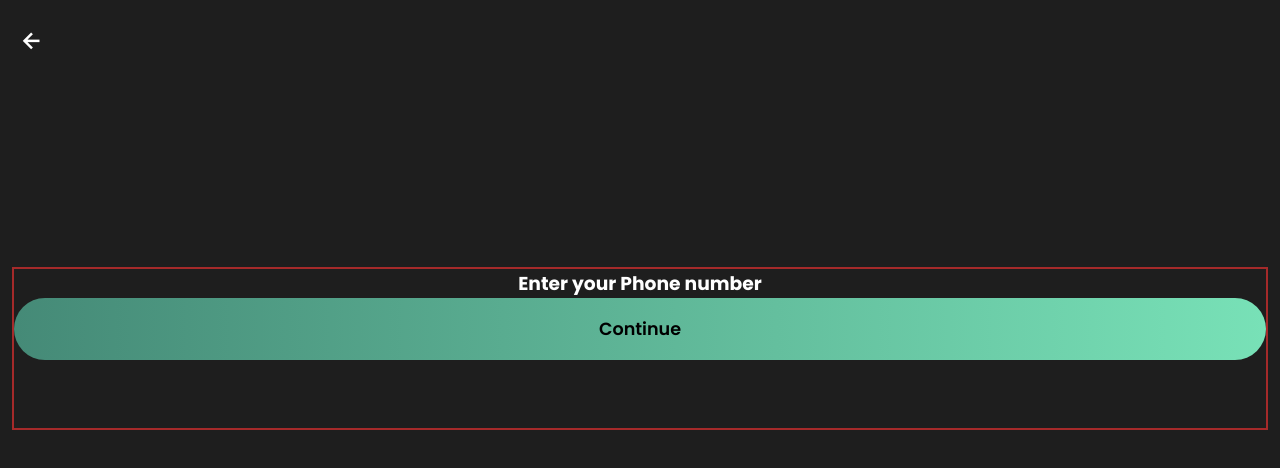
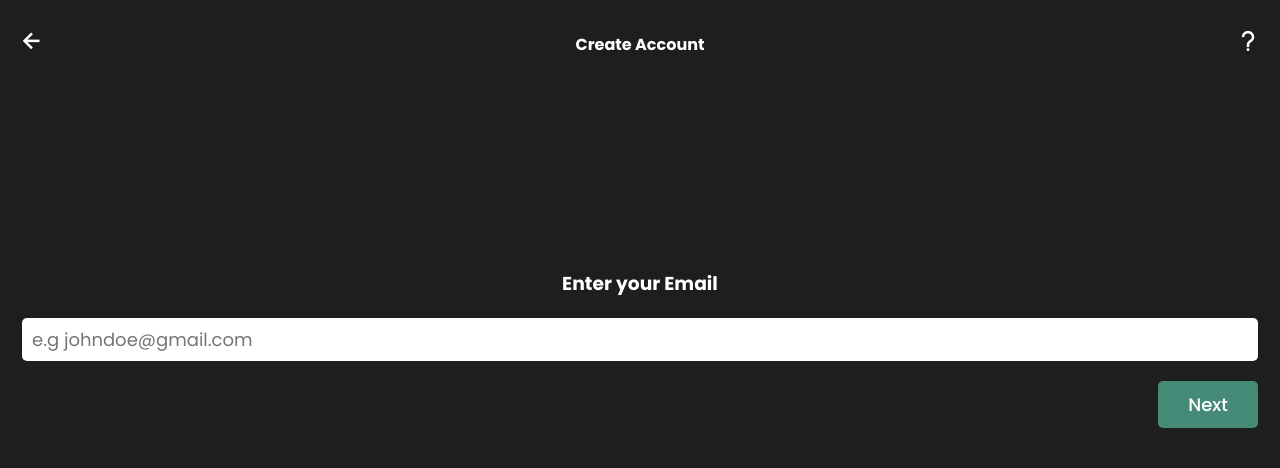
Before and after one commit to philips-of-ng/Chatee, a React (Vite) app: page / in a window 1280 px wide. Both pictures are taken after a click on the button "Get Started". Shown: the top 468 px of the page. Built offline with nearby package versions, Linux system fonts and the light colour scheme; no server answers.

Commit message:
life drama

```diff
--- a/src/assets/assets.js
+++ b/src/assets/assets.js
@@ -1,8 +1,9 @@
 import chatee_logo from './chatee.png'
 import intro_img from './intro.png'
+import upload_image from './input_picture.png'
 
 const assets = {
-  chatee_logo, intro_img
+  chatee_logo, intro_img, upload_image
 }
 
 export default assets
--- /dev/null
+++ b/src/auth/SignUp.jsx
@@ -0,0 +1 @@
+rafce
--- a/src/css/welcome-page.css
+++ b/src/css/welcome-page.css
@@ -1,3 +1,7 @@
+:root {
+  --color-main: rgb(69, 138, 119)
+}
+
 *{
   font-family: 'Poppins', Verdana, Geneva, Tahoma, sans-serif;
 }
@@ -75,7 +79,7 @@
 
 .main-btn {
   width: 100%;
-  padding: 18px;
+  padding: 14px;
   font-weight: 600;
   font-size: 1.1em;
   border-radius: 35px;
@@ -121,6 +125,10 @@
 .sign-up .sign-up-top {
   width: 100%;
   padding: 10px 5px;
+  display: flex;
+  justify-content: space-between;
+  align-items: center;
+  color: white;
   /* border: 2px solid green; */
 }
 
@@ -142,15 +150,66 @@
 }
 
 .sign-up-main .sum-inner {
-  height: 30%;
+  /* height: 30%; */
   width: 100%;
-  border: 2px solid brown;
+  /* border: 2px solid brown; */
   color: white;
   text-align: center;
 }
 
+.one-input-module {
+  /* border: 2px solid green; */
+  padding: 10px;
+}
 
+.one-input-module h3 {
+  /* margin-bottom: 10px; */
+}
+.one-input-module input {
+  width: 100%;
+  font-size: 18px;
+  padding: 8px 10px;
+  border-radius: 5px;
+  margin: 20px 0;
+  border: none;
+  outline: none;
+}
 
+.next-btn {
+  display: block;
+  margin-left: auto;
+  padding: 10px 30px;
+  background-color: var(--color-main);
+  color: white;
+  font-size: 18px;
+  font-weight: 500;
+  border: none;
+  border-radius: 5px;
+  /* margin-block: 20px; */
+}
+
+.input-image-div {
+  position: relative;
+  width: fit-content;
+  margin: 20px auto;
+}
+
+.input-image-div button {
+  position: absolute;
+  width: 40px;
+  height: 40px;
+  border-radius: 100%;
+  bottom: 10px;
+  right: 10px;
+}
+
+.input-picture {
+  border-radius: 100%;
+  width: 150px;
+  height: 150px;
+  object-fit: cover;
+  object-position: center;
+}
 
 
 
--- a/src/pages/WelcomePage.jsx
+++ b/src/pages/WelcomePage.jsx
@@ -12,13 +12,21 @@ const WelcomePage = () => {
   // Views: welcome → welcome-2 → sign-up
   const [currentView, setCurrentView] = useState("welcome");
 
-  // Actual state
+  //Inner views: SignUp - su-email, su-password, su-username | SignIn - si-email, si-password
+  const [currentInnerView, setCurrentInnerView] = useState("")
+
+
+  // Actual states
   const [otp, setOtp] = useState("")
   const [phoneNumber, setPhoneNumber] = useState("")
   const [confirmationResult, setConfirmationResult] = useState(null)
 
+  const emailRegex = /^[a-zA-Z0-9._%+-]+@[a-zA-Z0-9.-]+\.[a-zA-Z]{2,}$/
+  const passwordRegex = /^(?=.*[a-z])(?=.*[A-Z])(?=.*\d)(?=.*[@$!%*?&])[A-Za-z\d@$!%*?&]{8,}$/
+
   // Animation states
   const [animationClass, setAnimationClass] = useState("");
+  const [innerAnimationClass, setInnerAnimationClass] = useState("")
 
   // Loader progress (for welcome screen)
   const [loader, setLoader] = useState(0);
@@ -33,13 +41,10 @@ const WelcomePage = () => {
 
   //SIGNING UP
 
-  const [signUpCred, setSignUpCred] = useState({ email: '', password: '', confirmPassword: '' })
+  const [signUpCred, setSignUpCred] = useState({ email: '', password: '', confirmPassword: '', displayPicture: null })
   const [displayPicture, setDisplayPicture] = useState(null)
   const [loadingSignUp, setLoadingSignUp] = useState(false)
 
-  const handleSignUp = async () => {
-
-  }
 
 
 
@@ -69,6 +74,16 @@ const WelcomePage = () => {
     }, 500); // Ensure the delay matches animate.css duration
   };
 
+  const triggerInnerTransition = (newInnerView, exitAnimation) => {
+    setInnerAnimationClass(`animate__animated ${exitAnimation}`)
+    setTimeout(() => {
+      setCurrentInnerView(newInnerView)
+      setInnerAnimationClass('animate__animated animate__fadeIn')
+    }, 500);
+  }
+
+
+
   return (
     <div className="welcome-page-container">
       {currentView === "welcome" && (
@@ -94,7 +109,10 @@ const WelcomePage = () => {
           <div className="welcome-2-bottom">
             <button
               className="main-btn"
-              onClick={() => triggerTransition("sign-up", "animate__slideOutLeft")}
+              onClick={() => {
+                triggerTransition("sign-up", "animate__slideOutLeft")
+                setCurrentInnerView('su-email')
+              }}
             >
               Get Started
             </button>
@@ -113,17 +131,162 @@ const WelcomePage = () => {
             >
               <i className="bx bx-left-arrow-alt"></i>
             </button>
+
+            <h4>Create Account</h4>
+
+            <button><i class='bx bx-question-mark'></i></button>
           </div>
 
           <div className="sign-up-main">
             <div className="sum-inner">
-              <h3>Enter your Phone number</h3>
 
-              <div>
+              {
+                currentInnerView == 'su-email' && (
+                  <>
+                    <div className={`one-input-module ${innerAnimationClass}`}>
+                      <h3>Enter your Email</h3>
+                      <input
+                        onChange={(e) => {
 
-              </div>
+                          setSignUpCred((prev) => {
+                            const updatedCreds = { ...prev, email: e.target.value }
+                            console.log('Latest signup credentials', updatedCreds);
+                            return updatedCreds
+                          })
+                        }}
+                        type="email" placeholder="e.g johndoe@gmail.com" />
+                      <button
+                        onClick={() => {
+                          if (!emailRegex.test(signUpCred.email)) {
+                            return console.log('INVALID EMAIL');
+                          }
+                          triggerInnerTransition('su-password', 'animate__fadeOutLeft')
+                        }}
+                        className="next-btn">Next</button>
+                    </div>
+                  </>
+                )
+              }
 
-              <button onClick={() => sendOtp()} className="main-btn">Continue</button>
+              {
+                currentInnerView == 'su-password' && (
+                  <>
+                    <div className={`one-input-module ${innerAnimationClass}`}>
+                      <h3>Create New Password</h3>
+
+                      <input
+                        onChange={(e) => {
+                          setSignUpCred((prev) => {
+                            const updatedCreds = { ...prev, password: e.target.value }
+                            console.log('Latest signuo credentials', updatedCreds);
+                            return updatedCreds
+                          })
+                        }}
+                        type="password" placeholder="Input Password" />
+
+                      <input
+                        onChange={(e) => {
+                          setSignUpCred((prev) => {
+                            const updatedCreds = { ...prev, confirmPassword: e.target.value }
+                            console.log('Latest signuo credentials', updatedCreds);
+                            return updatedCreds
+                          })
+                        }}
+                        type="password" placeholder="Confirm Password" />
+
+                      <button
+                        onClick={() => {
+                          if (!emailRegex.test(signUpCred.email)) {
+                            return console.log('INVALID EMAIL');
+                          }
+                          triggerInnerTransition('su-dp-username', 'animate__fadeOutLeft')
+                        }}
+                        className="next-btn">Next</button>
+                    </div>
+                  </>
+                )
+              }
+
+              {
+                currentInnerView == 'su-dp-username' && (
+                  <>
+                    <div className={`one-input-module ${innerAnimationClass}`}>
+
+                      <div className="input-image-div">
+
+                        <label htmlFor="image">
+                          <img
+                            className="input-picture"
+                            src={displayPicture == null ? assets.upload_image : displayPicture}
+                            alt="Upload"
+                          />
+                        </label>
+
+
+                        <input
+                          accept=".jpg, .png, .svg"
+                          style={{ display: 'none' }}
+                          type="file"
+                          id="image"
+                          hidden
+                          onChange={(e) => {
+                            e.preventDefault();
+                            const file = e.target.files[0];
+                            if (!file) return;
+
+                            // Validate file type and size
+                            if (!['image/jpeg', 'image/png', 'image/svg+xml'].includes(file.type)) {
+                              // toast.error('Invalid file type. Only JPG, PNG, and SVG are allowed.');
+                              return;
+                            }
+
+                            setSignUpCred((prev) => ({
+                              ...prev,
+                              displayPicture: file
+                            }));
+                            setDisplayPicture(URL.createObjectURL(file));
+                          }}
+                        />
+
+                        {/* Remove Image Button */}
+                        {displayPicture != null && (
+
+                          <>
+                            {/* <img
+                              title="Remove Image"
+                              className="input-picture-close"
+                              src={assets.close_icon}
+                              alt="Remove"
+                              onClick={() => {
+                                setInputPicture(null);
+                                setFormData((prev) => ({ ...prev, display_picture: null }));
+                              }}
+                            /> */}
+
+                            <button onClick={() => {
+                              setDisplayPicture(null)
+                              setSignUpCred((prev) => ({ ...prev, displayPicture: null }))
+                            }}>X</button>
+                          </>
+
+
+
+                        )}
+
+                      </div>
+
+                      <h3>What should people call you?</h3>
+
+                      <input type="text" placeholder="Username" />
+
+                      <button className="main-btn">Create Account</button>
+
+                    </div>
+                  </>
+                )
+              }
+
+
             </div>
           </div>
 
@@ -135,176 +298,3 @@ const WelcomePage = () => {
 };
 
 export default WelcomePage;
-
-
-
-
-
-
-
-
-
-
-
-
-
-
-
-
-
-
-
-
-
-
-
-
-
-
-
-
-
-
-
-
-
-
-
-
-
-
-
-
-
-
-
-
-
-
-
-
-
-
-// import React, { useState, useEffect } from 'react'
-// import assets from '../assets/assets'
-// import '../css/welcome-page.css'
-
-// import 'animate.css'
-
-// import PhoneInput from 'react-phone-input-2'
-// import "react-phone-input-2/lib/style.css";
-// import "react-phone-input-2/lib/bootstrap.css";
-
-
-
-// const WelcomePage = () => {
-
-//   //views - welcome, welcome-2, sign-in, sign-up
-//   const [currentView, setCurrentView] = useState('welcome')
-
-//   //animations
-//   const [loader, setLoader] = useState(0);
-//   const [slideOut, setSlideOut] = useState(null)
-//   const [slideOutRight, setSlideOutRight] = useState(null)
-//   const [fadeIn, setFadeIn] = useState(null)
-//   const [fadeOut, setFadeOut] = useState(null)
-
-//   useEffect(() => {
-//     const interval = setInterval(() => {
-//       setLoader((prev) => {
-//         if (prev >= 100) {
-//           setSlideOut('animate__animated animate__fadeOutLeft')
-//           setTimeout(() => {
-//             setSlideOut(null)
-//             setCurrentView('welcome-2')
-//             setFadeIn('animate__animated animate__fadeIn')
-//           }, 500);
-//           setFadeIn(null)
-//           clearInterval(interval);
-//           return prev;
-//         }
-//         return prev + 1;
-//       });
-//     }, 25);
-
-//     return () => clearInterval(interval); // Cleanup to prevent memory leaks
-//   }, []);
-
-
-
-//   return (
-//     <div className='welcome-page-container'>
-//       {
-//         currentView == 'welcome' ? (
-//           <>
-//             <div className={`welcome-page ${slideOut}`}>
-//               <div className='wp-top'>
-//                 <img src={assets.chatee_logo} alt="" />
-//               </div>
-
-//               <div className="wp-bottom">
-//                 <div className='loader-div'>
-//                   <div style={{ width: `${loader}%` }} className='loader' >
-
-//                   </div>
-//                 </div>
-//               </div>
-//             </div>
-//           </>
-//         ) : currentView == 'welcome-2' ? (
-//           <>
-//             <div className={`welcome-2 ${fadeIn} ${slideOut}`}>
-//               <div className='welcome-2-top'>
-//                 <img src={assets.intro_img} alt="" />
-
-//                 <h1>Break the boundaries and connect with people all over the world</h1>
-//               </div>
-
-//               <div className='welcome-2-bottom'>
-//                 <button  className='main-btn' onClick={() => {
-//                   setSlideOut('animate__animated animate__slideOutLeft')
-
-//                   setCurrentView('sign-up')
-
-//                   setFadeIn(null)
-//                 }}>Get Started</button>
-
-//                 <button className='vice-btn'>Already have an account? <i className='bx bx-right-arrow-alt'></i></button>
-//               </div>
-//             </div>
-//           </>
-//         ) : currentView == 'sign-up' ? (
-//           <>
-//             <div className={`sign-up ${slideOutRight} ${fadeIn}`}>
-//               <div className='sign-up-top'>
-//                 <button onClick={() => {
-//                   setSlideOutRight('animate__animated animate__slideOutRight')
-//                   setTimeout(() => {
-//                     setCurrentView('welcome-2')
-//                     setSlideOutRight(null)
-//                   }, 500);
-//                 }}><i class='bx bx-left-arrow-alt'></i></button>
-//               </div>
-
-//               <div className='sign-up-main'>
-//                 <div className='sum-inner'>
-//                   <h3>Enter your Phone number</h3>
-
-//                   <PhoneInput  countryCodeEditable={false} />
-
-//                   <button className='main-btn'>Continue</button>
-//                 </div>
-//               </div>
-//             </div>
-//           </>
-//         ) : (
-//           <>
-
-//           </>
-//         )
-//       }
-//     </div>
-//   )
-// }
-
-// export default WelcomePage
```
Also changed, not shown: src/assets/input_picture.png (added).
